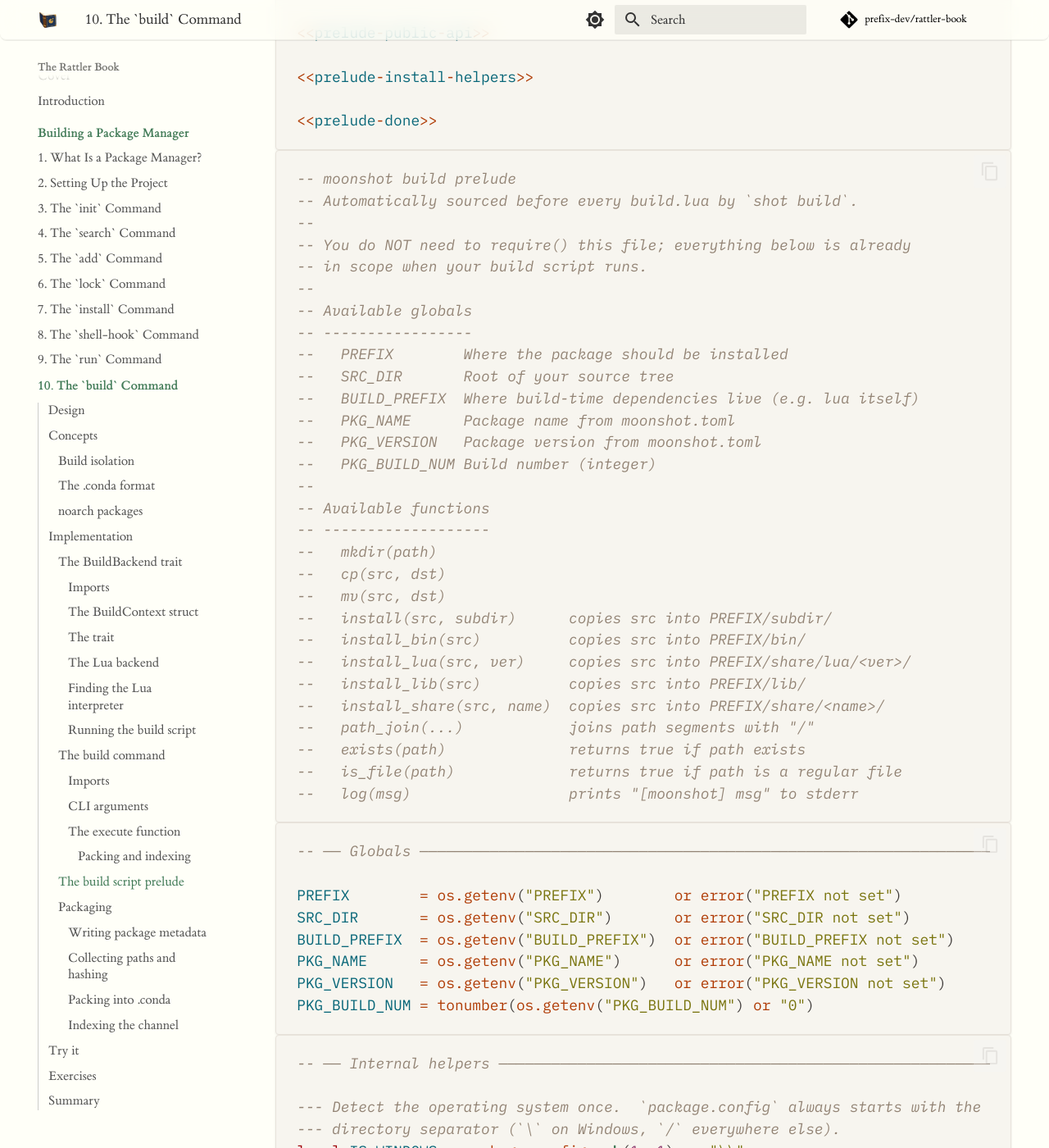
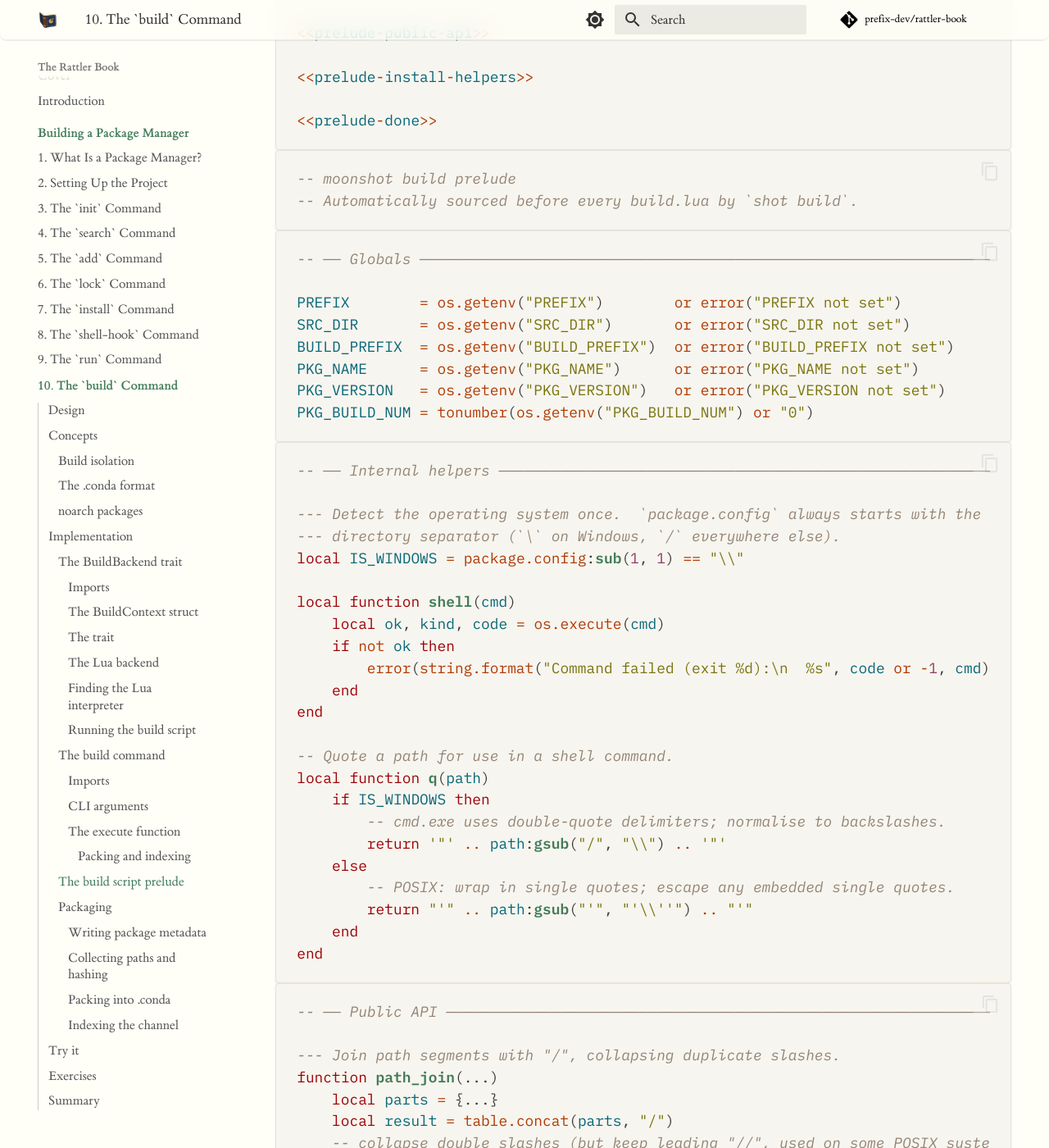
Before and after one commit to prefix-dev/rattler-book, an MkDocs documentation site: the page built from book/src/ch10-build.md, in a window 1280 px wide and 1400 px high, scrolled down 16625 px. Shown: the whole window at 82% size. Built offline with MkDocs 1.6.1 and Material for MkDocs 9.7.7, drawn with Linux system fonts in a browser that asks for light colours; comment, search, counter and statistics services are not loaded; some of the changed text lies outside the part shown.

Commit message:
clean up prelude

````diff
--- a/book/src/ch10-build.md
+++ b/book/src/ch10-build.md
@@ -652,33 +652,6 @@ Here is the complete `src/build_prelude.lua`:
 ``` {.lua #prelude-header}
 -- moonshot build prelude
 -- Automatically sourced before every build.lua by `shot build`.
---
--- You do NOT need to require() this file; everything below is already
--- in scope when your build script runs.
---
--- Available globals
--- -----------------
---   PREFIX        Where the package should be installed
---   SRC_DIR       Root of your source tree
---   BUILD_PREFIX  Where build-time dependencies live (e.g. lua itself)
---   PKG_NAME      Package name from moonshot.toml
---   PKG_VERSION   Package version from moonshot.toml
---   PKG_BUILD_NUM Build number (integer)
---
--- Available functions
--- -------------------
---   mkdir(path)
---   cp(src, dst)
---   mv(src, dst)
---   install(src, subdir)      copies src into PREFIX/subdir/
---   install_bin(src)          copies src into PREFIX/bin/
---   install_lua(src, ver)     copies src into PREFIX/share/lua/<ver>/
---   install_lib(src)          copies src into PREFIX/lib/
---   install_share(src, name)  copies src into PREFIX/share/<name>/
---   path_join(...)            joins path segments with "/"
---   exists(path)              returns true if path exists
---   is_file(path)             returns true if path is a regular file
---   log(msg)                  prints "[moonshot] msg" to stderr
 ```
 
 ``` {.lua #prelude-globals}
@@ -751,30 +724,6 @@ function cp(src, dst)
     end
 end
 
---- Move `src` to `dst`.
-function mv(src, dst)
-    if IS_WINDOWS then
-        shell("move /Y " .. q(src) .. " " .. q(dst))
-    else
-        shell("mv " .. q(src) .. " " .. q(dst))
-    end
-end
-
---- Return true if `path` exists.
-function exists(path)
-    local f = io.open(path, "r")
-    if f then f:close(); return true end
-    return false
-end
-
---- Return true if `path` is a regular file.
-function is_file(path)
-    -- Portable check: open for reading succeeds only for files.
-    local f = io.open(path, "rb")
-    if f then f:close(); return true end
-    return false
-end
-
 --- Print an informational message to stderr, prefixed with "[moonshot]".
 function log(msg)
     io.stderr:write("[moonshot] " .. tostring(msg) .. "\n")
@@ -842,21 +791,6 @@ function install_lua(src, ver)
     install(src, path_join("share", "lua", ver))
 end
 
---- Install files into `PREFIX/lib/`.
----
---- Example:
----   install_lib("build/*.so")
-function install_lib(src)
-    install(src, "lib")
-end
-
---- Install files into `PREFIX/share/<name>/`.
----
---- Example:
----   install_share("docs/", "lumen")
-function install_share(src, name)
-    install(src, path_join("share", name))
-end
 ```
 
 ``` {.lua #prelude-done}
````
Also changed, not shown: other parts of book/src/ch10-build.md (+1 -1 lines), book/src/deep-dive-build-script-api.md (+2 -18 lines), 1 other file.
